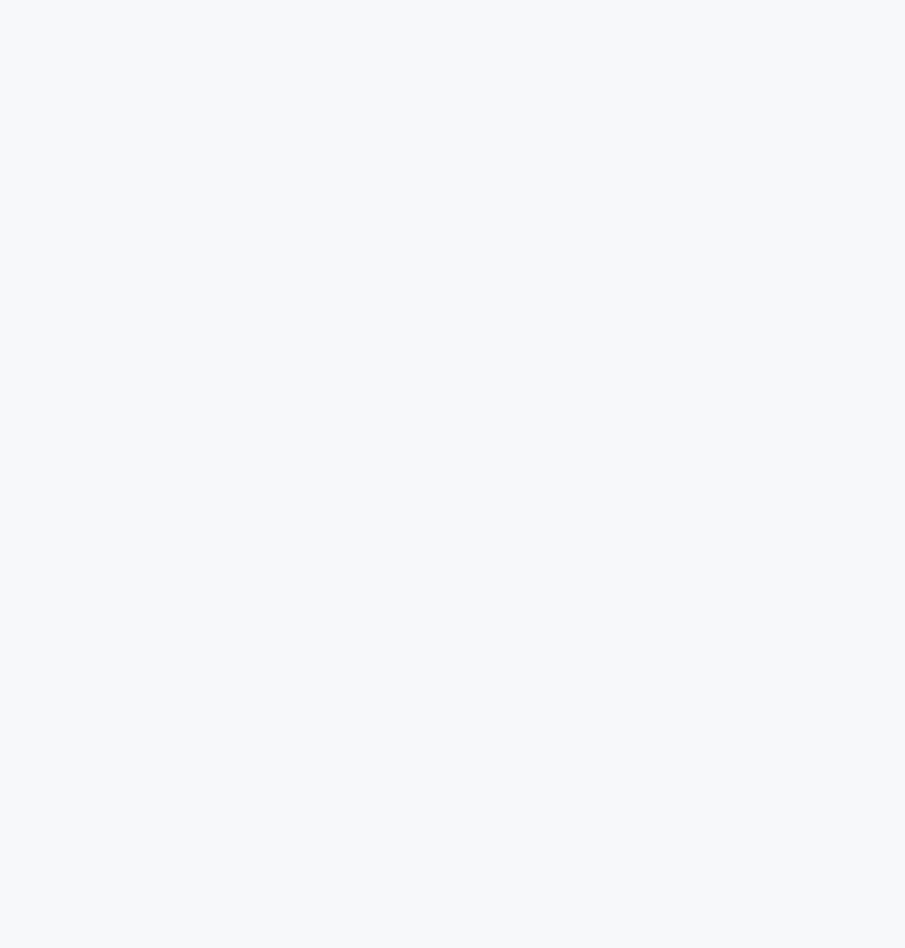
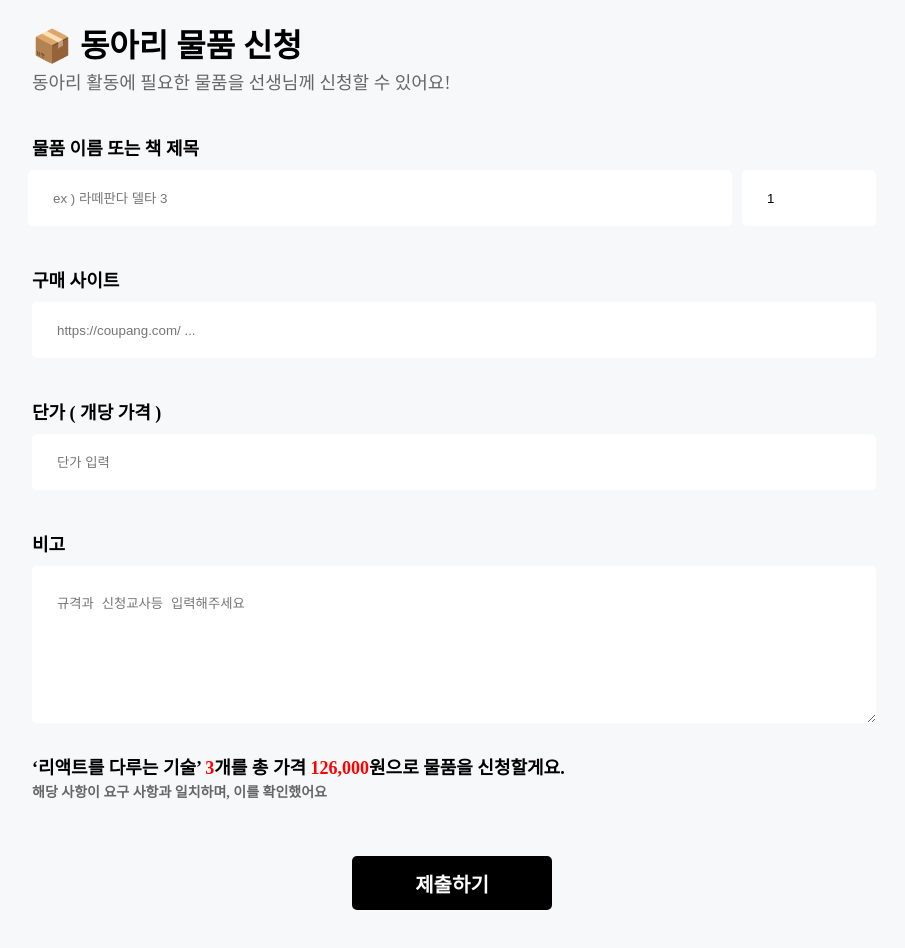
Before and after one commit to TEAM-402ROOM/MajorClub_Frontend, a React (Create React App) app: page /application in a window 1280 px wide. Before the commit this address had no page. Shown: the part 100-1048 px from the top of the page, without its empty margins (188-1093 px from the left). Before the commit the page ends 800 px from the top, so only its background shows below. Built offline with nearby package versions, Linux system fonts and the light colour scheme.

Commit message:
ADD:: application page

```diff
--- a/src/App.js
+++ b/src/App.js
@@ -1,7 +1,7 @@
 import React, { Component } from "react";
 import { BrowserRouter, Routes, Route } from "react-router-dom";
 import "./reset.css";
-import { Header, Main, Report } from "./components/index";
+import { Header, Main, Report, Application } from "./components/index";
 
 const App = () => {
   return (
@@ -11,6 +11,7 @@ const App = () => {
         <Routes>
           <Route path="/" element={<Main />}></Route>
           <Route path="/report" element={<Report />}></Route>
+          <Route path="/application" element={<Application />}></Route>
           <Route path="*" element={<>404</>}></Route>
         </Routes>
       </BrowserRouter>
--- /dev/null
+++ b/src/components/application/index.jsx
@@ -0,0 +1,169 @@
+import styled from "styled-components";
+import React from "react";
+
+const Application = () => {
+  return (
+    <MainPage>
+      <PageTitle>📦 동아리 물품 신청</PageTitle>
+      <PageSubTitle>
+        동아리 활동에 필요한 물품을 선생님께 신청할 수 있어요!
+      </PageSubTitle>
+      <FormTitle>물품 이름 또는 책 제목</FormTitle>
+      <Column>
+        <FormInputS placeholder="ex ) 라떼판다 델타 3" />
+        <FormInputSS value={1} type="number" />
+      </Column>
+      <FormTitle>구매 사이트</FormTitle>
+      <FormInput placeholder="https://coupang.com/ ..." />
+      <FormTitle>단가 ( 개당 가격 )</FormTitle>
+      <FormInput placeholder="단가 입력" type="number" />
+      <FormTitle>비고</FormTitle>
+      <FormArea placeholder="규격과 신청교사등 입력해주세요" />
+      <Column>
+        <FinishLast>
+          ‘리액트를 다루는 기술’ <span style={{ color: "red" }}>3</span>개를 총
+          가격 <span style={{ color: "red" }}>126,000</span>
+          원으로 물품을 신청할게요.
+        </FinishLast>
+      </Column>
+      <CheckF>해당 사항이 요구 사항과 일치하며, 이를 확인했어요</CheckF>
+      <SubmitButton>제출하기</SubmitButton>
+    </MainPage>
+  );
+};
+
+const Column = styled.div`
+  display: flex;
+  justify-content: center;
+  align-items: center;
+  gap: 10px;
+`;
+
+const MainPage = styled.div`
+  width: 840px;
+  margin: auto;
+`;
+
+const PageTitle = styled.div`
+  color: #000;
+  text-align: start;
+  font-family: Pretendard;
+  font-size: 32px;
+  font-style: normal;
+  font-weight: 700;
+  line-height: normal;
+  margin-top: 40px;
+`;
+
+const PageSubTitle = styled.div`
+  color: #666;
+  text-align: start;
+  font-family: Pretendard;
+  font-size: 18px;
+  font-style: normal;
+  font-weight: 500;
+  line-height: normal;
+  margin-top: 2px;
+`;
+
+const FormTitle = styled.div`
+  color: #000;
+  font-family: Pretendard;
+  font-size: 18px;
+  font-style: normal;
+  font-weight: 600;
+  line-height: normal;
+  text-align: start;
+  margin-top: 40px;
+`;
+
+const FormInput = styled.input`
+  width: 840px;
+  height: 54px;
+  flex-shrink: 0;
+  position: relative;
+  border: none;
+  border-radius: 5px;
+  background: var(--gray-scale-gray-scale-700, #fff);
+  margin-top: 10px;
+  text-indent: 23px;
+`;
+
+const FormInputS = styled.input`
+  width: 700px;
+  height: 54px;
+  flex-shrink: 0;
+  border: none;
+  border-radius: 5px;
+  background: var(--gray-scale-gray-scale-700, #fff);
+  margin-top: 10px;
+  text-indent: 23px;
+`;
+
+const FormInputSS = styled.input`
+  width: 130px;
+  height: 54px;
+  flex-shrink: 0;
+  border: none;
+  border-radius: 5px;
+  background: var(--gray-scale-gray-scale-700, #fff);
+  text-indent: 23px;
+  margin-top: 10px;
+`;
+
+const FormArea = styled.textarea`
+  width: 840px;
+  height: 128px;
+  flex-shrink: 0;
+  border-radius: 5px;
+  background: var(--gray-scale-gray-scale-700, #fff);
+  border: none;
+  margin-top: 10px;
+  text-indent: 23px;
+  padding-top: 27px;
+`;
+
+const FinishLast = styled.div`
+  color: #000;
+  font-family: Pretendard;
+  font-size: 18px;
+  font-style: normal;
+  font-weight: 600;
+  line-height: normal;
+  text-align: start;
+  width: 840px;
+  margin-top: 27px;
+`;
+
+const CheckF = styled.div`
+  color: #666;
+  font-family: Pretendard;
+  font-size: 14px;
+  font-style: normal;
+  font-weight: 600;
+  line-height: normal;
+  margin-top: 2px;
+`;
+
+const SubmitButton = styled.div`
+  cursor: pointer;
+  border-radius: 5px;
+  background: #000;
+  width: 200px;
+  height: 54px;
+  flex-shrink: 0;
+  display: flex;
+  justify-content: center;
+  align-items: center;
+  color: var(--gray-scale-gray-scale-700, #fff);
+  font-family: Pretendard;
+  font-size: 20px;
+  font-style: normal;
+  font-weight: 600;
+  line-height: normal;
+  margin: auto;
+  margin-top: 55px;
+  margin-bottom: 90px;
+`;
+
+export default Application;
--- a/src/components/index.jsx
+++ b/src/components/index.jsx
@@ -1,3 +1,4 @@
 export { default as Header } from "./header/header";
 export { default as Main } from "./main/index";
 export { default as Report } from "./report/report";
+export { default as Application } from "./application/index";
```
